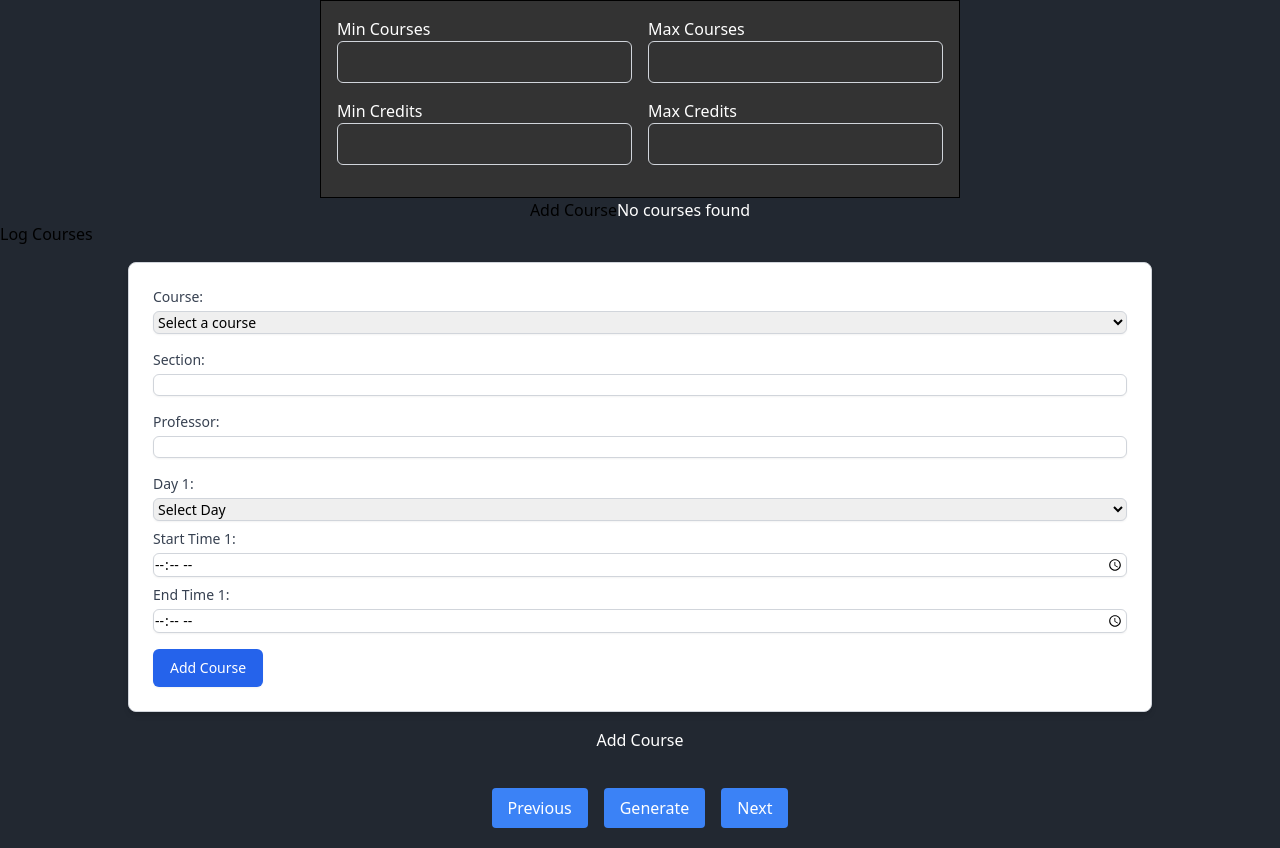
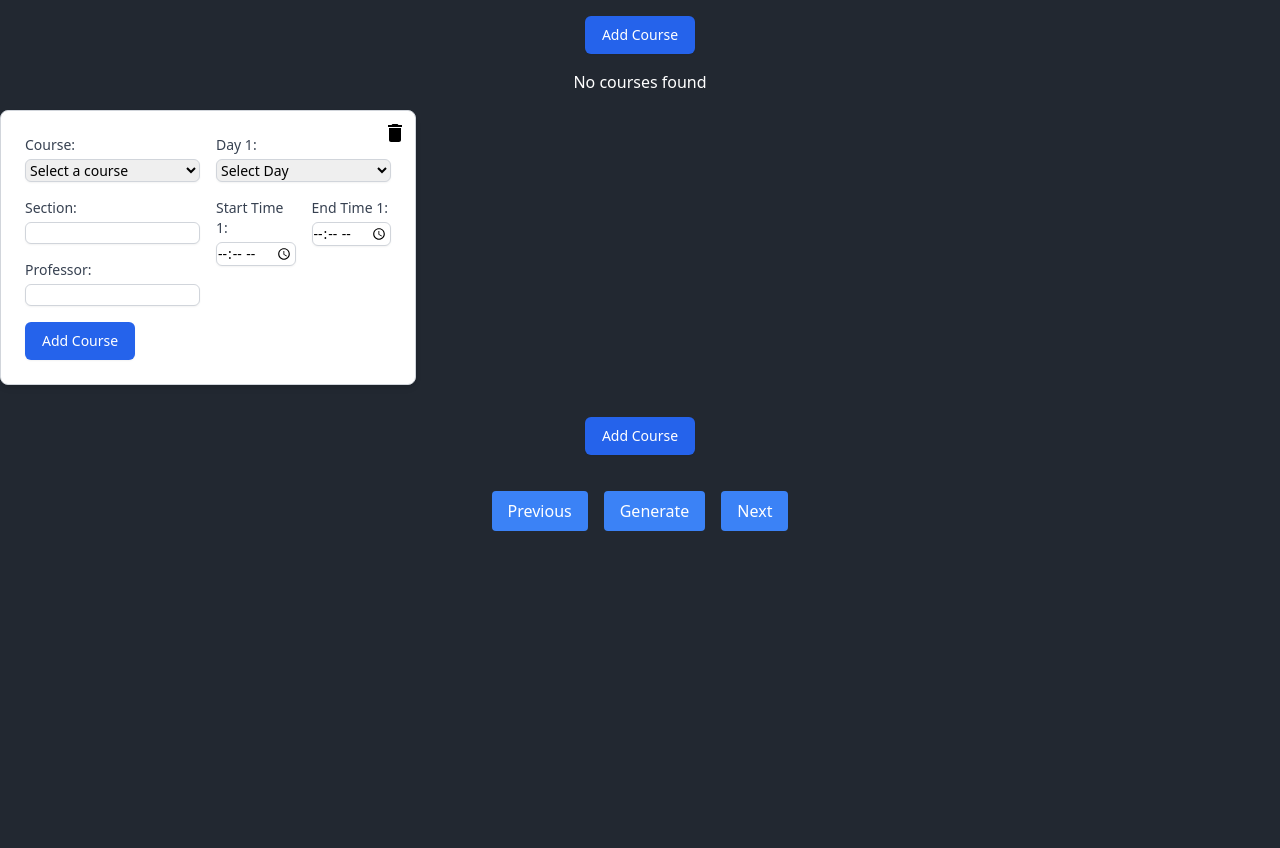
Before and after one commit to joaquinsalinas06/Schedule-Maker, a React (Vite) app: page / in a window 1280 px wide. After the commit the page ends 800 px from the top, so only its background shows below. Built offline with nearby package versions, Linux system fonts and the light colour scheme.

Commit message:
Funcionamiento mejorado

```diff
--- a/package.json
+++ b/package.json
@@ -12,6 +12,7 @@
   "dependencies": {
     "@emotion/react": "^11.13.0",
     "@emotion/styled": "^11.13.0",
+    "@mui/icons-material": "^5.16.5",
     "@mui/material": "^5.16.5",
     "react": "^18.3.1",
     "react-dom": "^18.3.1"
--- a/src/App.jsx
+++ b/src/App.jsx
@@ -10,9 +10,7 @@ function App() {
 
   return (
     <>
-      <SemesterForm />
       <CourseList />
-      <button onClick={() => console.log(courses)}>Log Courses</button>
       <CourseOptions />
       <ScheduleComponent />
     </>
--- a/src/components/Courses/CourseList.jsx
+++ b/src/components/Courses/CourseList.jsx
@@ -45,39 +45,89 @@ export const CourseList = () => {
   };
 
   return (
-    <div className="flex justify-center">
-      <button onClick={handleOpen}>Add Course</button>
+    <div className="flex flex-col items-center">
+      <button
+        onClick={handleOpen}
+        className="mt-4 inline-flex items-center px-4 py-2 border border-transparent text-sm font-medium rounded-md shadow-sm text-white bg-blue-600 hover:bg-blue-700 focus:outline-none focus:ring-2 focus:ring-offset-2 focus:ring-blue-500"
+      >
+        Add Course
+      </button>
       <Modal open={open} onClose={handleClose}>
         <Box sx={style}>
-          <h2>Add New Course</h2>
+          <h2 className="text-xl font-semibold mb-4">Add New Course</h2>
           <form onSubmit={addCourse}>
             <div className="mb-4">
-              <label htmlFor="name" className="block text-black">Course Name</label>
-              <input type="text" name="name" id="name" value={newCourse.name} onChange={handleChange} required className="border border-gray-300 rounded-md p-2 w-full" />
+              <label htmlFor="name" className="block text-gray-700">Course Name</label>
+              <input
+                type="text"
+                name="name"
+                id="name"
+                value={newCourse.name}
+                onChange={handleChange}
+                required
+                className="border border-gray-300 rounded-md p-2 w-full"
+              />
             </div>
             <div className="mb-4">
-              <label htmlFor="credits" className="block text-black">Credits</label>
-              <input type="number" name="credits" id="credits" value={newCourse.credits} onChange={handleChange} required className="border border-gray-300 rounded-md p-2 w-full" />
+              <label htmlFor="credits" className="block text-gray-700">Credits</label>
+              <input
+                type="number"
+                name="credits"
+                id="credits"
+                value={newCourse.credits}
+                onChange={handleChange}
+                required
+                className="border border-gray-300 rounded-md p-2 w-full"
+              />
             </div>
             <div className="mb-4">
-              <label htmlFor="semester" className="block text-black">Semester</label>
-              <input type="text" name="semester" id="semester" value={newCourse.semester} onChange={handleChange} required className="border border-gray-300 rounded-md p-2 w-full" />
+              <label htmlFor="semester" className="block text-gray-700">Semester</label>
+              <input
+                type="text"
+                name="semester"
+                id="semester"
+                value={newCourse.semester}
+                onChange={handleChange}
+                required
+                className="border border-gray-300 rounded-md p-2 w-full"
+              />
             </div>
             <div className="mb-4">
-              <label htmlFor="classesPerWeek" className="block text-black">Classes Per Week</label>
-              <input type="number" name="classesPerWeek" id="classesPerWeek" value={newCourse.classesPerWeek} onChange={handleChange} required className="border border-gray-300 rounded-md p-2 w-full" />
+              <label htmlFor="classesPerWeek" className="block text-gray-700">Classes Per Week</label>
+              <input
+                type="number"
+                name="classesPerWeek"
+                id="classesPerWeek"
+                value={newCourse.classesPerWeek}
+                onChange={handleChange}
+                required
+                className="border border-gray-300 rounded-md p-2 w-full"
+              />
             </div>
-            <button type="submit" className="mr-2">Add Course</button>
-            <button type="button" onClick={handleClose}>Close</button>
+            <div className="flex justify-between">
+              <button
+                type="submit"
+                className="inline-flex items-center px-4 py-2 border border-transparent text-sm font-medium rounded-md shadow-sm text-white bg-green-600 hover:bg-green-700 focus:outline-none focus:ring-2 focus:ring-offset-2 focus:ring-green-500"
+              >
+                Add Course
+              </button>
+              <button
+                type="button"
+                onClick={handleClose}
+                className="inline-flex items-center px-4 py-2 border border-transparent text-sm font-medium rounded-md shadow-sm text-white bg-red-600 hover:bg-red-700 focus:outline-none focus:ring-2 focus:ring-offset-2 focus:ring-red-500"
+              >
+                Close
+              </button>
+            </div>
           </form>
         </Box>
       </Modal>
       {courses.length === 0 ? (
-        <p className="text-white">No courses found</p>
+        <p className="text-white mt-4">No courses found</p>
       ) : (
-        <div className="course-list flex flex-wrap">
+        <div className="course-list grid grid-cols-1 md:grid-cols-2 lg:grid-cols-3 gap-4 mt-4">
           {courses.map((course, index) => (
-            <div key={index}>
+            <div key={index} >
               <CourseSelect course={course} />
             </div>
           ))}
--- a/src/components/Courses/CourseOption.jsx
+++ b/src/components/Courses/CourseOption.jsx
@@ -1,8 +1,9 @@
 import React, { useState, useContext, useEffect } from "react";
 import { CourseContext } from "../../contexts/CourseContext";
 import { DetailedCourseContext } from "../../contexts/DetailedCourseContext";
+import Delete from "@mui/icons-material/Delete";
 
-export const CourseOption = () => {
+export const CourseOption = ({ index, removeCourse }) => {
   const [showButton, setShowButton] = useState(true);
   const [numClasses, setNumClasses] = useState(1);
   const [selectedCourse, setSelectedCourse] = useState("");
@@ -88,9 +89,13 @@ export const CourseOption = () => {
   };
 
   return (
-    <div className="border border-double border-gray-300 rounded-lg p-6 w-4/5 mx-auto my-4 bg-white shadow-md">
+    <div className="relative border border-double border-gray-300 rounded-lg p-6 w-full mx-auto my-4 bg-white shadow-md">
+      <button onClick={() => removeCourse(index)} className="absolute top-2 right-2">
+        <Delete/>
+      </button>
       <form className="space-y-4">
-        <div>
+        <div className="grid grid-cols-2 gap-4">
+          <div className="col-span-1">
             <label htmlFor="course" className="block text-sm font-medium text-gray-700">Course:</label>
             <select
               name="course"
@@ -107,10 +112,8 @@ export const CourseOption = () => {
                 </option>
               ))}
             </select>
-        </div>
 
-        <div>
-          <label htmlFor="section" className="block text-sm font-medium text-gray-700">Section:</label>
+            <label htmlFor="section" className="block text-sm font-medium text-gray-700 mt-4">Section:</label>
             <input
               type="text"
               name="section"
@@ -120,10 +123,8 @@ export const CourseOption = () => {
               className="mt-1 block w-full border border-gray-300 rounded-md shadow-sm focus:ring-blue-500 focus:border-blue-500 sm:text-sm"
               required
             />
-        </div>
 
-        <div>
-          <label htmlFor="professor" className="block text-sm font-medium text-gray-700">Professor:</label>
+            <label htmlFor="professor" className="block text-sm font-medium text-gray-700 mt-4">Professor:</label>
             <input
               type="text"
               name="professor"
@@ -135,8 +136,9 @@ export const CourseOption = () => {
             />
           </div>
 
+          <div className="col-span-1">
             {[...Array(numClasses)].map((_, index) => (
-          <div key={index} className="space-y-2">
+              <div key={index} className="space-y-4">
                 <div>
                   <label htmlFor={`day-${index}`} className="block text-sm font-medium text-gray-700">Day {index + 1}:</label>
                   <select
@@ -157,6 +159,7 @@ export const CourseOption = () => {
                   </select>
                 </div>
 
+                <div className="grid grid-cols-2 gap-4">
                   <div>
                     <label htmlFor={`startTime-${index}`} className="block text-sm font-medium text-gray-700">Start Time {index + 1}:</label>
                     <input
@@ -183,13 +186,16 @@ export const CourseOption = () => {
                     />
                   </div>
                 </div>
+              </div>
             ))}
+          </div>
+        </div>
 
         {showButton && (
           <button
             type="button"
             onClick={handleAddCourse}
-            className="inline-flex items-center px-4 py-2 border border-transparent text-sm font-medium rounded-md shadow-sm text-white bg-blue-600 hover:bg-blue-700 focus:outline-none focus:ring-2 focus:ring-offset-2 focus:ring-blue-500"
+            className="inline-flex items-center px-4 py-2 border border-transparent text-sm font-medium rounded-md shadow-sm text-white bg-blue-600 hover:bg-blue-700 focus:outline-none focus:ring-2 focus:ring-offset-2 focus:ring-blue-500 mt-4"
             disabled={!isFormComplete()}
           >
             Add Course
--- a/src/components/Courses/CourseOptions.jsx
+++ b/src/components/Courses/CourseOptions.jsx
@@ -2,18 +2,28 @@ import React, { useState } from "react";
 import { CourseOption } from "./CourseOption";
 
 export const CourseOptions = () => {
-  const [courseNum, setCourseNum] = useState(1);
+  const [courseOptions, setCourseOptions] = useState([{ id: 1 }]);
 
   const addCourse = () => {
-    setCourseNum(courseNum + 1);
+    setCourseOptions([...courseOptions, { id: courseOptions.length + 1 }]);
+  };
+
+  const removeCourse = (index) => {
+    const updatedOptions = courseOptions.filter((_, i) => i !== index);
+    setCourseOptions(updatedOptions);
   };
 
   return (
     <div className="flex flex-col items-center">
-      {[...Array(courseNum)].map((_, index) => (
-        <CourseOption key={index} />
-      ))}
-      <button onClick={addCourse} className="text-white">
+      <div className="grid grid-cols-1 md:grid-cols-2 lg:grid-cols-3 gap-4">
+        {courseOptions.map((_, index) => (
+          <CourseOption key={index} index={index} removeCourse={removeCourse} />
+        ))}
+      </div>
+      <button
+        onClick={addCourse}
+        className="mt-4 inline-flex items-center px-4 py-2 border border-transparent text-sm font-medium rounded-md shadow-sm text-white bg-blue-600 hover:bg-blue-700 focus:outline-none focus:ring-2 focus:ring-offset-2 focus:ring-blue-500"
+      >
         Add Course
       </button>
     </div>
--- a/src/components/Courses/CourseSelect.jsx
+++ b/src/components/Courses/CourseSelect.jsx
@@ -20,8 +20,14 @@ export const CourseSelect = ({ course }) => {
   const [open, setOpen] = useState(false);
   const [courseDetails, setCourseDetails] = useState(course);
 
-  const handleOpen = () => setOpen(true);
-  const handleClose = () => setOpen(false);
+  const handleOpen = (e) => {
+    e.stopPropagation();
+    setOpen(true);
+  };
+  const handleClose = (e) => {
+    e.stopPropagation();
+    setOpen(false);
+  };
 
   const handleChange = (e) => {
     const { name, value } = e.target;
@@ -40,38 +46,103 @@ export const CourseSelect = ({ course }) => {
     handleClose();
   };
 
-  const handleEliminate = () => {
+  const handleEliminate = (e) => {
+    e.stopPropagation();
     const updatedCourses = courses.filter((c) => c.name !== course.name);
     setCourses(updatedCourses);
     handleClose();
   };
 
   return (
-    <div className="course-box text-white p-2 m-1 border border-white cursor-pointer" onClick={handleOpen}>
-      {course.name}
+    <div
+      className="course-box text-white p-4 m-2 border border-gray-300 rounded-md shadow-sm cursor-pointer bg-gray-800 hover:bg-gray-700"
+      onClick={handleOpen}
+    >
+      <div className="flex justify-between items-center">
+        <span className="text-lg font-semibold">{course.name}</span>
+      </div>
       <Modal open={open} onClose={handleClose}>
-        <Box sx={style}>
-          <h2>Edit Course</h2>
+        <Box sx={style} onClick={(e) => e.stopPropagation()}>
+          <h2 className="text-xl font-semibold mb-4">Edit Course</h2>
           <form onSubmit={handleSubmit}>
             <div className="mb-4">
-              <label htmlFor="name" className="block text-black">Course Name</label>
-              <input type="text" name="name" id="name" value={courseDetails.name} onChange={handleChange} required className="border border-gray-300 rounded-md p-2 w-full" />
+              <label htmlFor="name" className="block text-gray-700">
+                Course Name
+              </label>
+              <input
+                type="text"
+                name="name"
+                id="name"
+                value={courseDetails.name}
+                onChange={handleChange}
+                required
+                className="border border-gray-300 rounded-md p-2 w-full"
+              />
             </div>
             <div className="mb-4">
-              <label htmlFor="credits" className="block text-black">Credits</label>
-              <input type="number" name="credits" id="credits" value={courseDetails.credits} onChange={handleChange} required className="border border-gray-300 rounded-md p-2 w-full" />
+              <label htmlFor="credits" className="block text-gray-700">
+                Credits
+              </label>
+              <input
+                type="number"
+                name="credits"
+                id="credits"
+                value={courseDetails.credits}
+                onChange={handleChange}
+                required
+                className="border border-gray-300 rounded-md p-2 w-full"
+              />
             </div>
             <div className="mb-4">
-              <label htmlFor="semester" className="block text-black">Semester</label>
-              <input type="text" name="semester" id="semester" value={courseDetails.semester} onChange={handleChange} required className="border border-gray-300 rounded-md p-2 w-full" />
+              <label htmlFor="semester" className="block text-gray-700">
+                Semester
+              </label>
+              <input
+                type="text"
+                name="semester"
+                id="semester"
+                value={courseDetails.semester}
+                onChange={handleChange}
+                required
+                className="border border-gray-300 rounded-md p-2 w-full"
+              />
             </div>
             <div className="mb-4">
-              <label htmlFor="classesPerWeek" className="block text-black">Classes Per Week</label>
-              <input type="number" name="classesPerWeek" id="classesPerWeek" value={courseDetails.classesPerWeek} onChange={handleChange} required className="border border-gray-300 rounded-md p-2 w-full" />
+              <label htmlFor="classesPerWeek" className="block text-gray-700">
+                Classes Per Week
+              </label>
+              <input
+                type="number"
+                name="classesPerWeek"
+                id="classesPerWeek"
+                value={courseDetails.classesPerWeek}
+                onChange={handleChange}
+                required
+                className="border border-gray-300 rounded-md p-2 w-full"
+              />
             </div>
-            <button type="submit" className="mr-2">Save</button>
-            <button type="button" onClick={handleClose}>Close</button>
-            <button type="button" onClick={handleEliminate} className="ml-2 bg-red-500 text-white p-2 rounded-md">Eliminate</button>
+            <div className="flex justify-between items-center">
+              <button
+                type="submit"
+                className="inline-flex items-center px-4 py-2 border border-transparent text-sm font-medium rounded-md shadow-sm text-white bg-blue-600 hover:bg-blue-700 focus:outline-none focus:ring-2 focus:ring-offset-2 focus:ring-blue-500"
+              >
+                Save
+              </button>
+              <button
+                type="button"
+                onClick={handleClose}
+                className="inline-flex items-center px-4 py-2 border border-transparent text-sm font-medium rounded-md shadow-sm text-white bg-gray-600 hover:bg-gray-700 focus:outline-none focus:ring-2 focus:ring-offset-2 focus:ring-gray-500"
+              >
+                Close
+              </button>
+              <button
+                type="button"
+                onClick={handleEliminate}
+                className="ml-2 inline-flex items-center px-4 py-2 border border-transparent text-sm font-medium rounded-md shadow-sm text-white bg-red-600 hover:bg-red-700 focus:outline-none focus:ring-2 focus:ring-offset-2 focus:ring-red-500"
+              >
+                Eliminate
+              </button>
+            </div>
           </form>
         </Box>
       </Modal>
--- a/src/components/Schedule.jsx
+++ b/src/components/Schedule.jsx
@@ -12,7 +12,6 @@ class Course {
     this.days = days || [];
     this.startTimes = startTimes || [];
     this.endTimes = endTimes || [];
-
   }
 
   collides(other) {
@@ -76,7 +75,17 @@ const daysOverlap = (days1, days2) => {
 };
 
 const parseTime = (timeString) => {
-  let [hours, minutes] = timeString.split(":").map(Number);
+  let [time, modifier] = timeString.split(" ");
+  let [hours, minutes] = time.split(":").map(Number);
+
+  if (modifier === "PM" && hours !== 12) {
+    hours += 12;
+  }
+
+  if (modifier === "AM" && hours === 12) {
+    hours = 0;
+  }
+
   return hours * 60 + minutes;
 };
 
@@ -140,9 +149,9 @@ export const ScheduleComponent = () => {
 
   const days = ["Monday", "Tuesday", "Wednesday", "Thursday", "Friday", "Saturday"];
   const timeSlots = [
-    "07:00", "08:00", "09:00", "10:00", "11:00", "12:00",
-    "13:00", "14:00", "15:00", "16:00", "17:00", "18:00",
-    "19:00", "20:00", "21:00", "22:00"
+    "07:00 AM", "08:00 AM", "09:00 AM", "10:00 AM", "11:00 AM", "12:00 PM",
+    "01:00 PM", "02:00 PM", "03:00 PM", "04:00 PM", "05:00 PM", "06:00 PM",
+    "07:00 PM", "08:00 PM", "09:00 PM", "10:00 PM"
   ];
 
   const renderScheduleTable = (schedule) => {
@@ -158,7 +167,7 @@ export const ScheduleComponent = () => {
 
         for (let course of schedule.courses) {
           for (let i = 0; i < course.days.length; i++) {
-            if (course.days[i].toLowerCase()===days[colIndex].toLowerCase()) {
+            if (course.days[i].toLowerCase() === days[colIndex].toLowerCase()) {
               let startTime = parseTime(course.startTimes[i]);
               let endTime = parseTime(course.endTimes[i]);
               let slotTime = parseTime(timeSlots[rowIndex]);
```
Also changed, not shown: 1 other file (tests, documents, lock files or other folders). Lines whose indentation alone changed are shown as unchanged.
